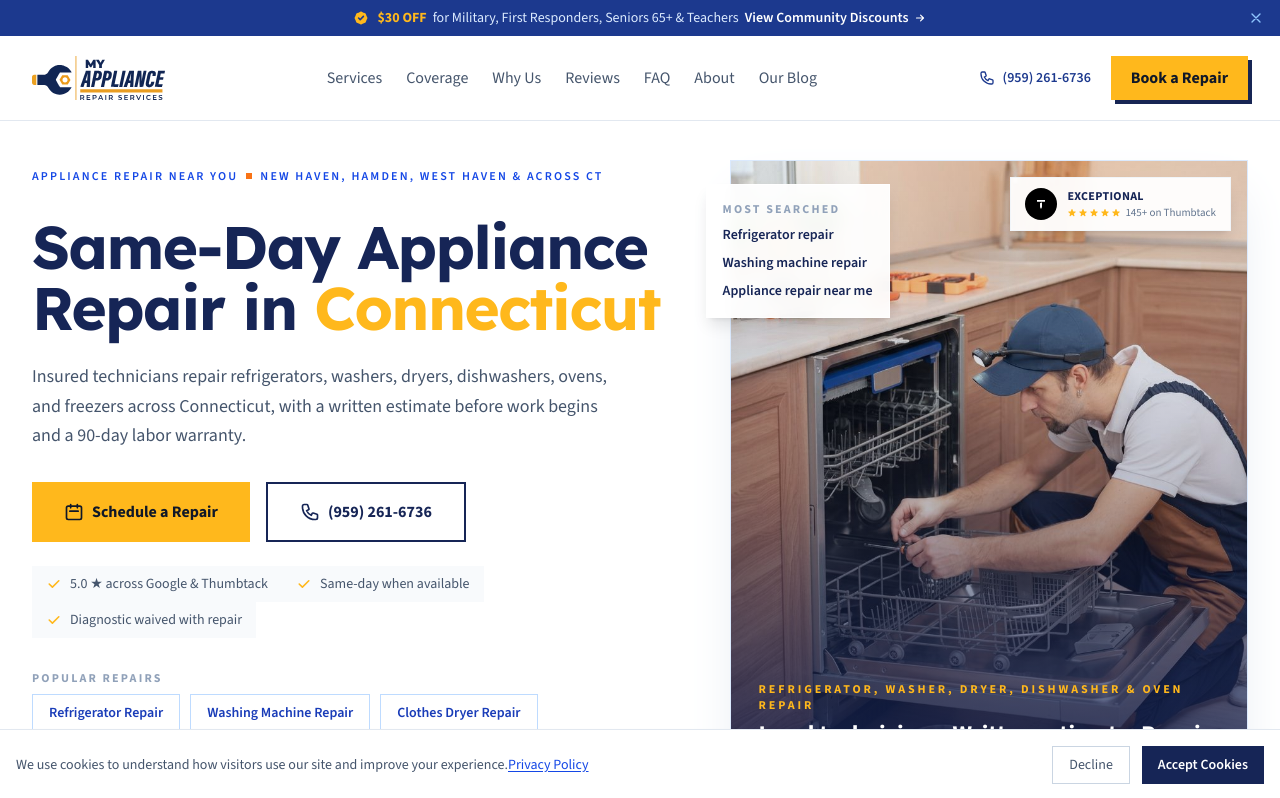
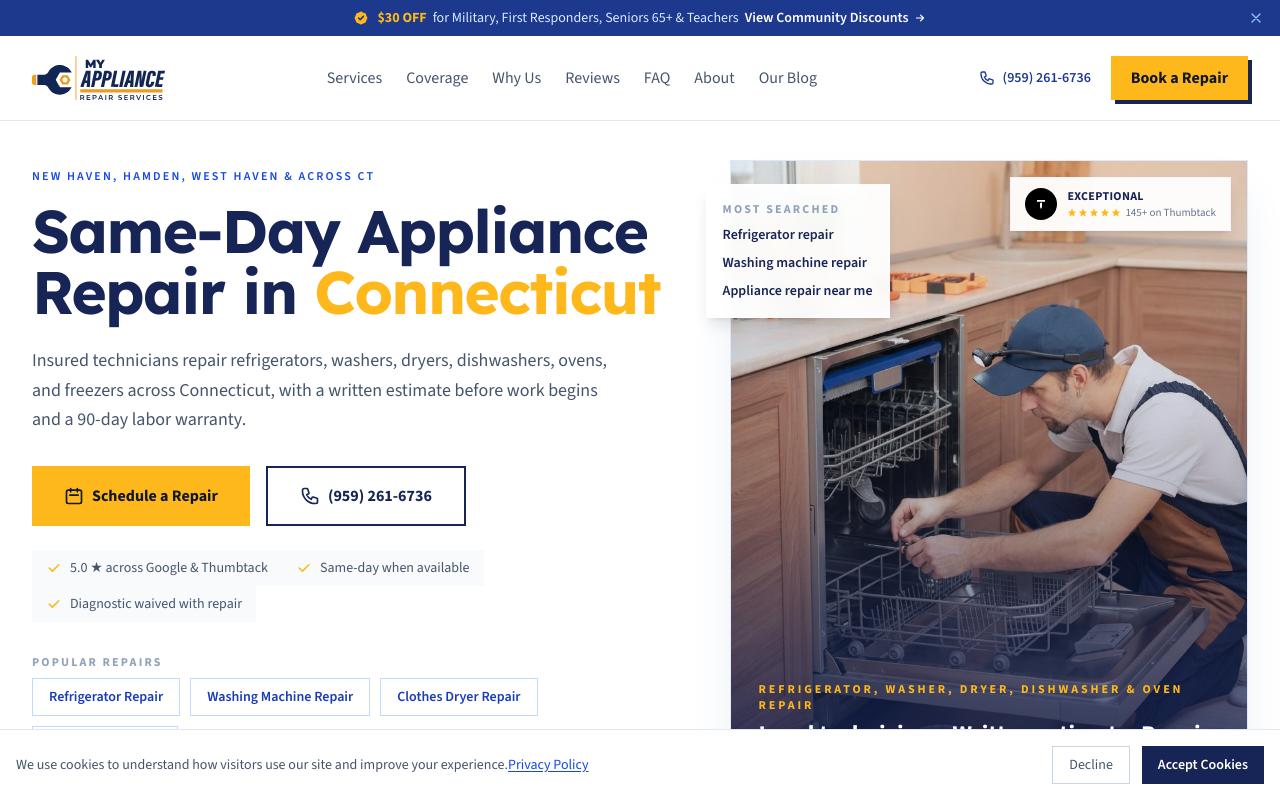
Before and after one commit to elmir-mammadli/my-appliance-repair, a Next.js app: page / in a window 1280 px wide. Shown: the top 798 px of the page. Built offline with nearby package versions, Linux system fonts and the light colour scheme.

Commit message:
fix: update hero section subtitle for clarity and relevance

```diff
--- a/src/components/Hero.tsx
+++ b/src/components/Hero.tsx
@@ -24,9 +24,7 @@ export default function Hero() {
     <section className="border-b border-slate-100 bg-white pt-20" aria-label="Hero section">
       <div className="mx-auto grid max-w-7xl gap-12 px-4 py-10 sm:px-6 lg:grid-cols-[1.1fr_0.9fr] lg:gap-16 lg:px-8 lg:py-20">
         <div className="max-w-2xl">
-          <p className="mb-4 flex flex-col items-start gap-1 py-2 text-xs font-semibold uppercase tracking-[0.18em] text-blue-700 sm:mb-6 sm:inline-flex sm:flex-row sm:items-center sm:gap-2">
-            <span>Appliance Repair Near You</span>
-            <span className="hidden h-1.5 w-1.5 bg-[#F97316] sm:inline-block" aria-hidden="true" />
+          <p className="mb-2 flex flex-col items-start gap-1 py-2 text-xs font-semibold uppercase tracking-[0.18em] text-blue-700 sm:mb-2 sm:inline-flex sm:flex-row sm:items-center sm:gap-2">
             <span>New Haven, Hamden, West Haven & across CT</span>
           </p>
 
```
